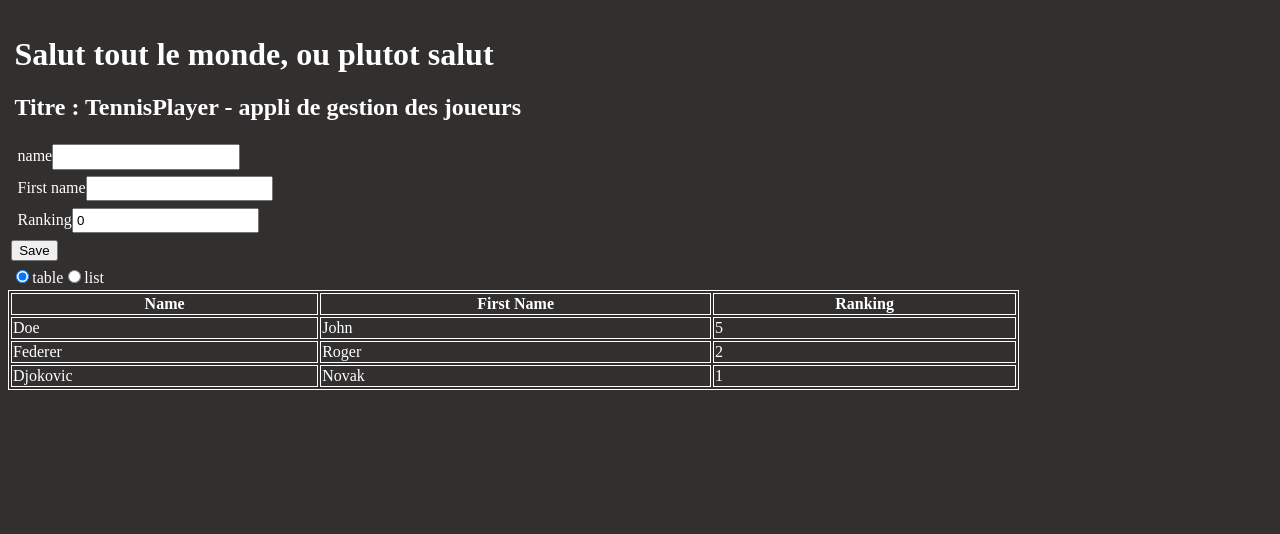
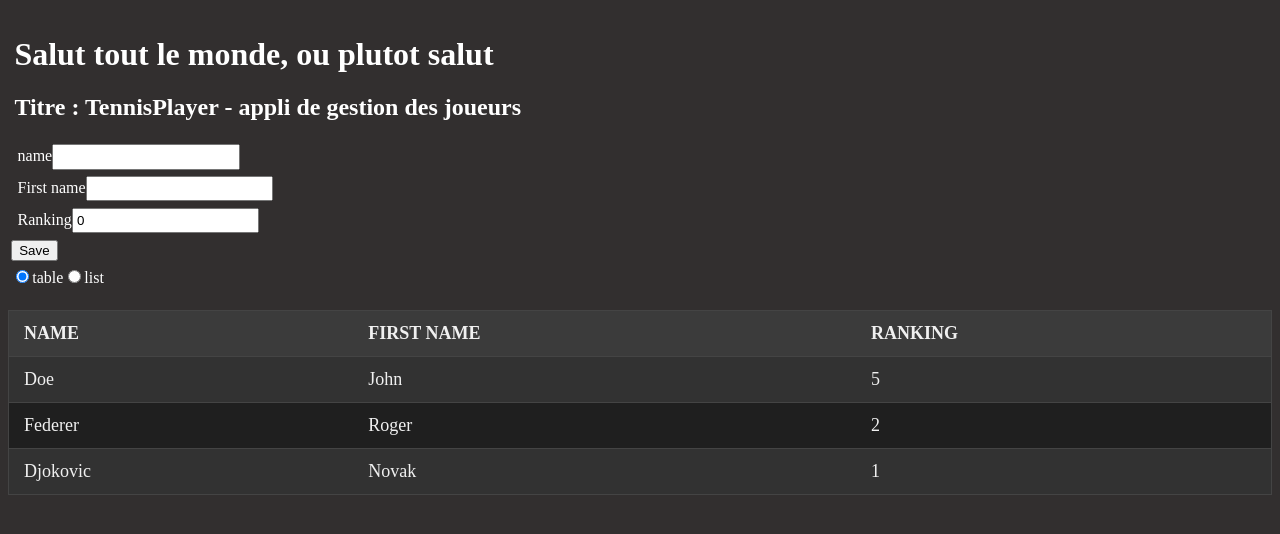
Before and after one commit to thibaut-montanier/b3-2024-angular, an Angular app: page / in a window 1280 px wide. Shown: the top 534 px of the page. Built offline with nearby package versions, Linux system fonts and the light colour scheme.

Commit message:
table - un peu de css

```diff
--- a/src/app/components/players-table/players-table.component.scss
+++ b/src/app/components/players-table/players-table.component.scss
@@ -1,7 +1,51 @@
-table, tr, td, th {
-  border: solid white 1px;
+
+body {
+  background-color: #2d2d2d; /* Couleur de fond sombre */
+  color: #f0f0f0; /* Texte clair */
+  font-family: Arial, sans-serif;
 }
 
 table {
-  width: 80%;
+  width: 100%;
+  border-collapse: collapse;
+  margin: 20px 0;
+  font-size: 18px;
+  text-align: left;
+  background-color: #1f1f1f; /* Fond de la table */
+  color: #f0f0f0; /* Texte de la table */
+  border: 1px solid #444; /* Bordure extérieure */
 }
+
+th, td {
+  padding: 12px 15px;
+  border-bottom: 1px solid #444;
+}
+
+th {
+  background-color: #3b3b3b; /* Fond de l'en-tête */
+  color: #f0f0f0; /* Couleur du texte de l'en-tête */
+  text-transform: uppercase;
+}
+
+tr:hover {
+  background-color: #444; /* Effet hover sur les lignes */
+}
+
+tr:nth-child(even) {
+  background-color: #323232; /* Couleur alternative pour les lignes paires */
+  hover {
+    background-color: #444 ; /* Effet hover sur les lignes */
+  }
+}
+
+tr:hover {
+  background-color: #444 ; /* Effet hover sur les lignes */
+}
+
+caption {
+  caption-side: bottom;
+  font-size: 16px;
+  padding: 10px;
+  color: #bbbbbb;
+  text-align: center;
+}
```
